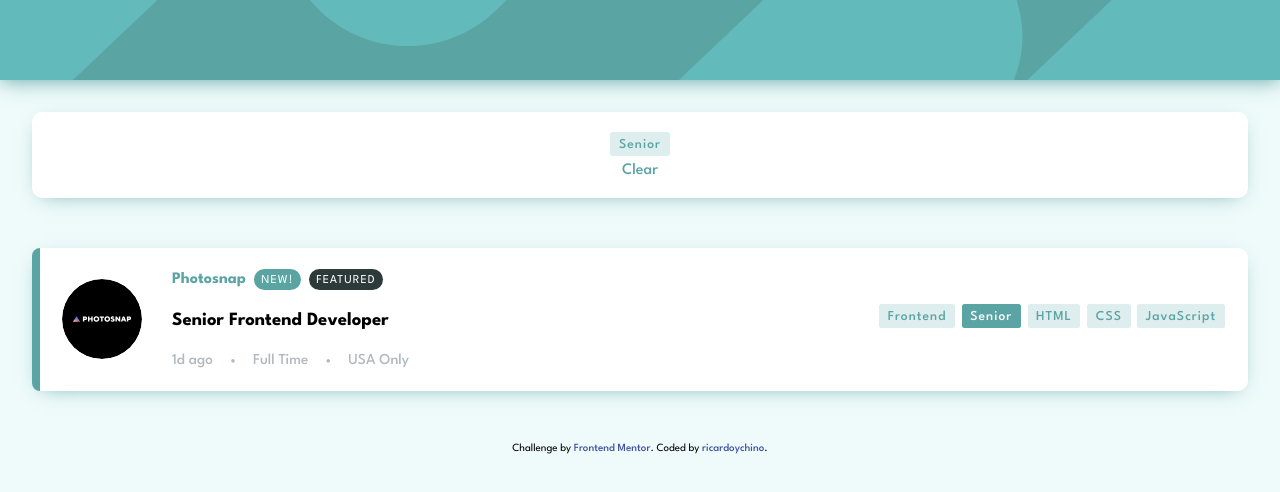
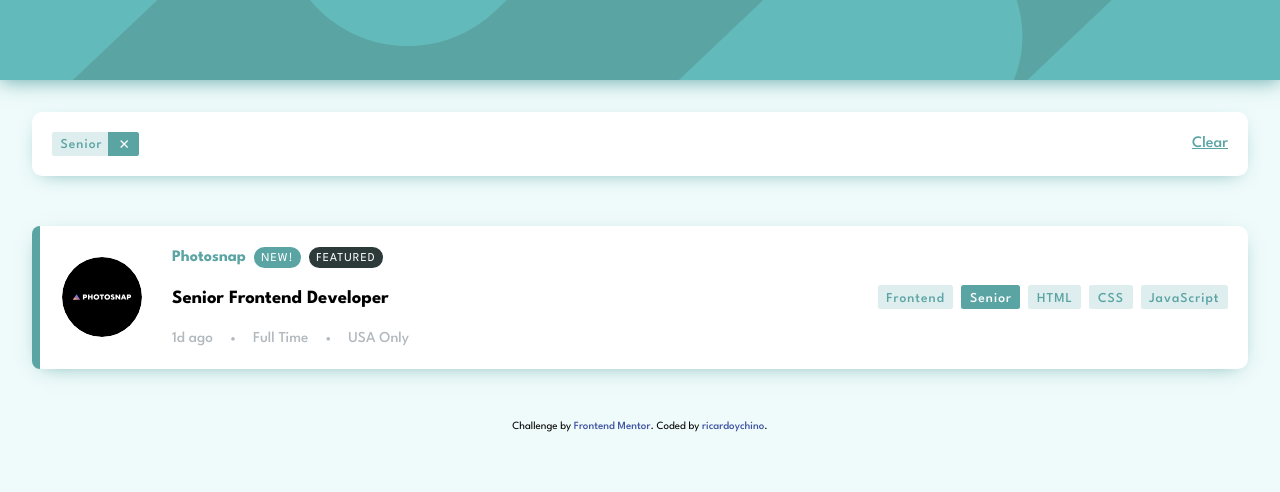
Before and after one commit to ricardoychino/frontendmentor-job-listing, a Vue app: page / in a window 1280 px wide. Both pictures are taken after a click on the element "Senior". Shown: the top 492 px of the page. Built offline with nearby package versions, Linux system fonts and the light colour scheme.

Commit message:
Function Tag close button

```diff
--- a/src/assets/css/style.scss
+++ b/src/assets/css/style.scss
@@ -63,15 +63,11 @@ button {
   font-weight: 500;
   font-family: inherit;
   cursor: pointer;
-  transition: border-color 0.25s;
+  transition: all 0.25s;
   background-color: $primary;
 }
 button:hover {
   opacity: 0.8;
-}
-button:focus,
-button:focus-visible {
-  outline: 4px auto -webkit-focus-ring-color;
 }
 
 .card {
--- a/src/assets/css/variables.scss
+++ b/src/assets/css/variables.scss
@@ -9,6 +9,7 @@ $sub-text: #b2b9be;
 $background: #effafa;
 $light-grayish-cyan: #eef6f6;
 $dark-grayish-cyan: #7b8e8e;
+$very-dark-grayish-cyan: #2c3a3a;
 
 /* Card round */
 $card-radius: 10px;
--- a/src/components/BadgeSkills.vue
+++ b/src/components/BadgeSkills.vue
@@ -18,7 +18,6 @@ withDefaults(
 <style lang="scss" scoped>
 .badge-skills {
   display: inline-flex;
-  margin: 0 0.25em 0.5em;
   padding: 0.25em 0.625em 0em;
   border-radius: 2.5px;
   font-size: 0.85em;
@@ -28,6 +27,7 @@ withDefaults(
   cursor: pointer;
   color: $primary;
   background-color: #{$primary}33;
+  overflow: hidden;
 
   &.selected {
     color: #fff;
--- a/src/components/CurrentFilters.vue
+++ b/src/components/CurrentFilters.vue
@@ -8,13 +8,44 @@ const { appliedFilters, toggleFilter, clearFilter } = inject("TagFilters");
 <template>
   <div class="current-filters card">
     <div class="applied-list">
-      <BadgeSkills v-for="filter in appliedFilters">{{ filter }}</BadgeSkills>
+      <BadgeSkills v-for="filter in appliedFilters">
+        {{ filter }}
+        <button class="close-badge" @click="toggleFilter('', filter)">
+          &#x2715;
+        </button>
+      </BadgeSkills>
     </div>
-    <a href="javascript:void(0)" @click="clearFilter()">Clear</a>
+    <a href="javascript:void(0)" class="clear-btn" @click="clearFilter()">
+      Clear
+    </a>
   </div>
 </template>
 
 <style lang="scss" scoped>
 .current-filters {
+  display: flex;
+  align-items: center;
+}
+.applied-list {
+  display: flex;
+  flex-wrap: wrap;
+  gap: 1em;
+}
+.close-badge {
+  color: #fff;
+  padding: 10px;
+  line-height: 1;
+  border-radius: 0;
+  margin: -10px;
+  margin-left: 5px;
+
+  &:hover {
+    opacity: 1;
+    background-color: $very-dark-grayish-cyan;
+  }
+}
+.clear-btn {
+  margin-left: auto;
+  text-decoration: underline;
 }
 </style>
--- a/src/components/JobListItem.vue
+++ b/src/components/JobListItem.vue
@@ -183,6 +183,7 @@ const { appliedFilters, toggleFilter } = inject("TagFilters");
 }
 .tags {
   display: flex;
+  gap: 0.5em;
   align-items: center;
   flex-wrap: wrap;
 
--- a/src/composables/useTagFilter.ts
+++ b/src/composables/useTagFilter.ts
@@ -1,9 +1,10 @@
 import { ref, computed } from 'vue'
+import type { Ref } from 'vue';
 import type { Filters } from '@/types/JobList'
 
 type UseTagFilter = {
   filters: Filters;
-  appliedFilters: Ref<Filters>;
+  appliedFilters: Ref<string[]>;
   toggleFilter: (key: string, value: string) => void;
   isResult: (data: any) => boolean,
   isTagSelected: (key: string, value: string) => boolean,
@@ -14,15 +15,20 @@ export const useTagFilter = (keysForTags: string[], initialData: any[]): UseTagF
 
   const filters: Filters = {}
   const internalList = ref(new Set<string>())
+  const keyByValue = new Map<string, string>()
 
   // Extract the tags per property
   for (let key of keysForTags) {
     const entries = new Set<string>()
     initialData.forEach(item => {
       if (Array.isArray(item[key])) {
-        item[key].forEach((el: string) => entries.add(el))
+        item[key].forEach((el: string) => {
+          entries.add(el)
+          keyByValue.set(el, key)
+        })
       } else {
         entries.add(item[key])
+        keyByValue.set(item[key], key)
       }
     })
 
@@ -30,7 +36,15 @@ export const useTagFilter = (keysForTags: string[], initialData: any[]): UseTagF
   }
   const appliedFilters = computed(() => [...internalList.value].map(str => str.split('-')[1]))
 
-  const toggleFilter = (key: string, value: string): void => {
+  const toggleFilter = (key:string, value: string): void => {
+
+    if (!key) {
+      if (keyByValue.has(value)) {
+        key = keyByValue.get(value) as string
+      } else {
+        return;
+      }
+    }
 
     if (!filters[key].includes(value)) return;
 
```
